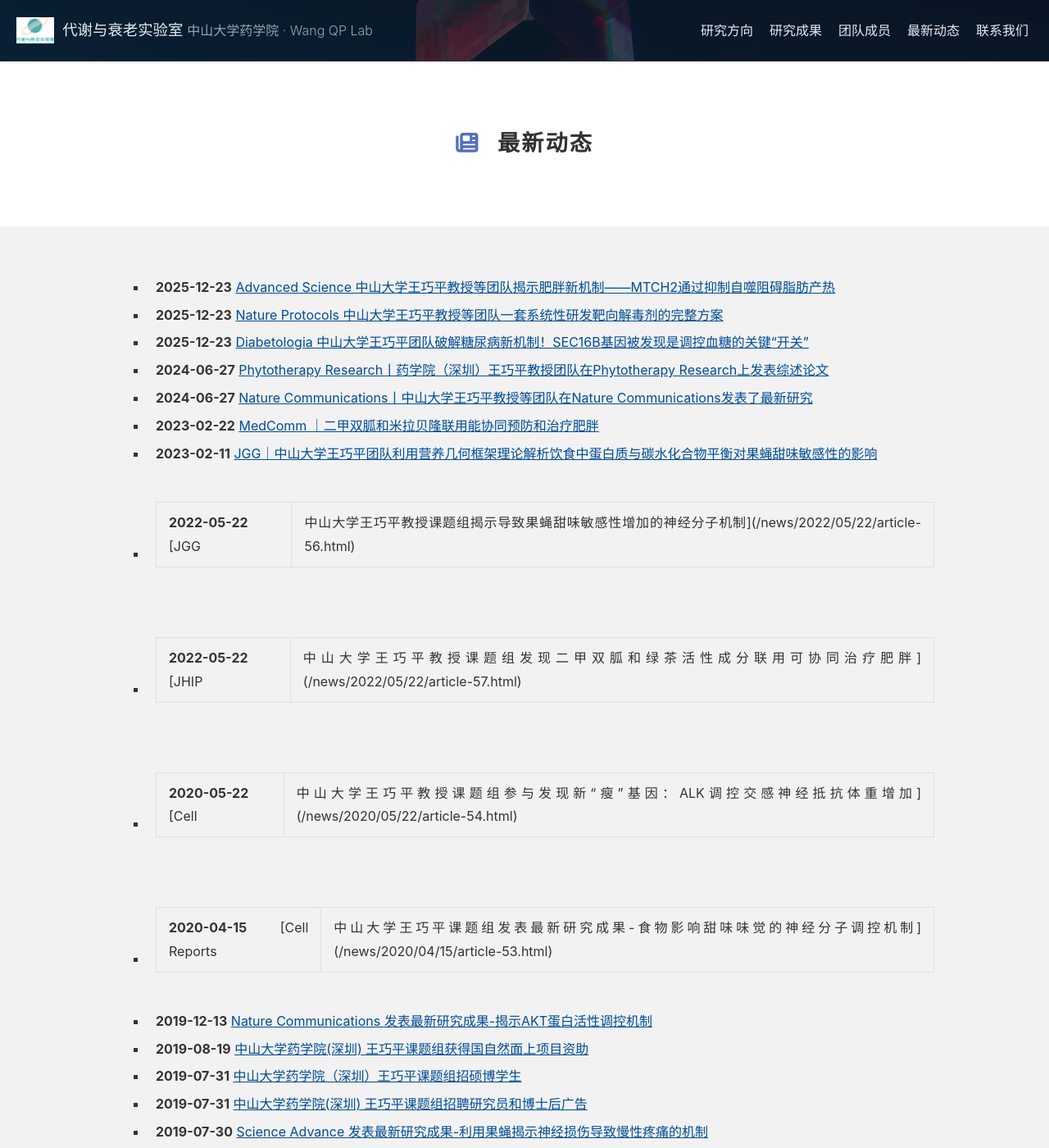
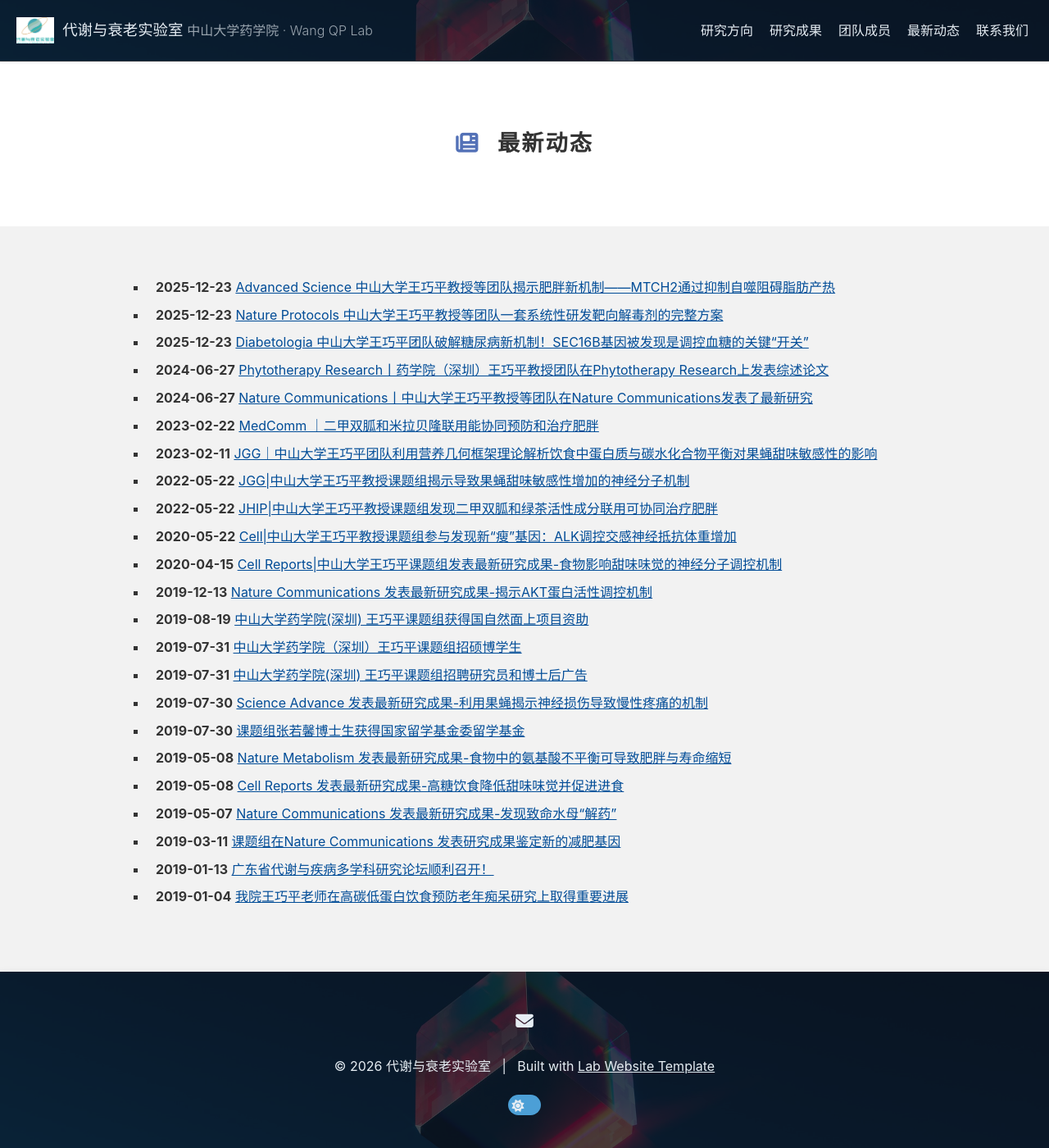
Before and after one commit to wangseeker/wangqp-lab, a Jekyll site: the page built from news/index.md, in a window 1280 px wide and 1400 px high. Shown: the whole window at 82% size. Built offline with Jekyll 4.4.1, drawn with Linux system fonts in a browser that asks for light colours; a style sheet for code colours, icons or effects is not loaded.

Commit message:
修复首页/动态页链接：改用 HTML 列表 + {% link %} 标签（标题中的管道符不再被 Kramdown 误判为表格分隔符）

```diff
--- a/news/index.md
+++ b/news/index.md
@@ -9,26 +9,28 @@ nav:
 
 {% include section.html %}
 
-- **2025-12-23** [Advanced Science 中山大学王巧平教授等团队揭示肥胖新机制——MTCH2通过抑制自噬阻碍脂肪产热]({{ "/news/2025/12/23/article-63.html" | relative_url }})
-- **2025-12-23** [Nature Protocols 中山大学王巧平教授等团队一套系统性研发靶向解毒剂的完整方案]({{ "/news/2025/12/23/article-64.html" | relative_url }})
-- **2025-12-23** [Diabetologia 中山大学王巧平团队破解糖尿病新机制！SEC16B基因被发现是调控血糖的关键“开关”]({{ "/news/2025/12/23/article-65.html" | relative_url }})
-- **2024-06-27** [Phytotherapy Research丨药学院（深圳）王巧平教授团队在Phytotherapy Research上发表综述论文]({{ "/news/2024/06/27/article-61.html" | relative_url }})
-- **2024-06-27** [Nature Communications丨中山大学王巧平教授等团队在Nature Communications发表了最新研究]({{ "/news/2024/06/27/article-62.html" | relative_url }})
-- **2023-02-22** [MedComm ｜二甲双胍和米拉贝隆联用能协同预防和治疗肥胖]({{ "/news/2023/02/22/article-59.html" | relative_url }})
-- **2023-02-11** [JGG｜中山大学王巧平团队利用营养几何框架理论解析饮食中蛋白质与碳水化合物平衡对果蝇甜味敏感性的影响]({{ "/news/2023/02/11/article-58.html" | relative_url }})
-- **2022-05-22** [JGG|中山大学王巧平教授课题组揭示导致果蝇甜味敏感性增加的神经分子机制]({{ "/news/2022/05/22/article-56.html" | relative_url }})
-- **2022-05-22** [JHIP|中山大学王巧平教授课题组发现二甲双胍和绿茶活性成分联用可协同治疗肥胖]({{ "/news/2022/05/22/article-57.html" | relative_url }})
-- **2020-05-22** [Cell|中山大学王巧平教授课题组参与发现新“瘦”基因：ALK调控交感神经抵抗体重增加]({{ "/news/2020/05/22/article-54.html" | relative_url }})
-- **2020-04-15** [Cell Reports|中山大学王巧平课题组发表最新研究成果-食物影响甜味味觉的神经分子调控机制]({{ "/news/2020/04/15/article-53.html" | relative_url }})
-- **2019-12-13** [Nature Communications 发表最新研究成果-揭示AKT蛋白活性调控机制]({{ "/news/2019/12/13/article-52.html" | relative_url }})
-- **2019-08-19** [中山大学药学院(深圳) 王巧平课题组获得国自然面上项目资助]({{ "/news/2019/08/19/article-51.html" | relative_url }})
-- **2019-07-31** [中山大学药学院（深圳）王巧平课题组招硕博学生]({{ "/news/2019/07/31/article-38.html" | relative_url }})
-- **2019-07-31** [中山大学药学院(深圳) 王巧平课题组招聘研究员和博士后广告]({{ "/news/2019/07/31/article-45.html" | relative_url }})
-- **2019-07-30** [Science Advance 发表最新研究成果-利用果蝇揭示神经损伤导致慢性疼痛的机制]({{ "/news/2019/07/30/article-46.html" | relative_url }})
-- **2019-07-30** [课题组张若馨博士生获得国家留学基金委留学基金]({{ "/news/2019/07/30/article-47.html" | relative_url }})
-- **2019-05-08** [Nature Metabolism 发表最新研究成果-食物中的氨基酸不平衡可导致肥胖与寿命缩短]({{ "/news/2019/05/08/article-43.html" | relative_url }})
-- **2019-05-08** [Cell Reports 发表最新研究成果-高糖饮食降低甜味味觉并促进进食]({{ "/news/2019/05/08/article-44.html" | relative_url }})
-- **2019-05-07** [Nature Communications 发表最新研究成果-发现致命水母“解药”]({{ "/news/2019/05/07/article-42.html" | relative_url }})
-- **2019-03-11** [课题组在Nature Communications 发表研究成果鉴定新的减肥基因]({{ "/news/2019/03/11/article-41.html" | relative_url }})
-- **2019-01-13** [广东省代谢与疾病多学科研究论坛顺利召开！]({{ "/news/2019/01/13/article-40.html" | relative_url }})
-- **2019-01-04** [我院王巧平老师在高碳低蛋白饮食预防老年痴呆研究上取得重要进展]({{ "/news/2019/01/04/article-37.html" | relative_url }})
+<ul class="news-list">
+  <li><strong>2025-12-23</strong> <a href="{% link _posts/2025-12-23-article-63.md %}">Advanced Science 中山大学王巧平教授等团队揭示肥胖新机制——MTCH2通过抑制自噬阻碍脂肪产热</a></li>
+  <li><strong>2025-12-23</strong> <a href="{% link _posts/2025-12-23-article-64.md %}">Nature Protocols 中山大学王巧平教授等团队一套系统性研发靶向解毒剂的完整方案</a></li>
+  <li><strong>2025-12-23</strong> <a href="{% link _posts/2025-12-23-article-65.md %}">Diabetologia 中山大学王巧平团队破解糖尿病新机制！SEC16B基因被发现是调控血糖的关键“开关”</a></li>
+  <li><strong>2024-06-27</strong> <a href="{% link _posts/2024-06-27-article-61.md %}">Phytotherapy Research丨药学院（深圳）王巧平教授团队在Phytotherapy Research上发表综述论文</a></li>
+  <li><strong>2024-06-27</strong> <a href="{% link _posts/2024-06-27-article-62.md %}">Nature Communications丨中山大学王巧平教授等团队在Nature Communications发表了最新研究</a></li>
+  <li><strong>2023-02-22</strong> <a href="{% link _posts/2023-02-22-article-59.md %}">MedComm ｜二甲双胍和米拉贝隆联用能协同预防和治疗肥胖</a></li>
+  <li><strong>2023-02-11</strong> <a href="{% link _posts/2023-02-11-article-58.md %}">JGG｜中山大学王巧平团队利用营养几何框架理论解析饮食中蛋白质与碳水化合物平衡对果蝇甜味敏感性的影响</a></li>
+  <li><strong>2022-05-22</strong> <a href="{% link _posts/2022-05-22-article-56.md %}">JGG|中山大学王巧平教授课题组揭示导致果蝇甜味敏感性增加的神经分子机制</a></li>
+  <li><strong>2022-05-22</strong> <a href="{% link _posts/2022-05-22-article-57.md %}">JHIP|中山大学王巧平教授课题组发现二甲双胍和绿茶活性成分联用可协同治疗肥胖</a></li>
+  <li><strong>2020-05-22</strong> <a href="{% link _posts/2020-05-22-article-54.md %}">Cell|中山大学王巧平教授课题组参与发现新“瘦”基因：ALK调控交感神经抵抗体重增加</a></li>
+  <li><strong>2020-04-15</strong> <a href="{% link _posts/2020-04-15-article-53.md %}">Cell Reports|中山大学王巧平课题组发表最新研究成果-食物影响甜味味觉的神经分子调控机制</a></li>
+  <li><strong>2019-12-13</strong> <a href="{% link _posts/2019-12-13-article-52.md %}">Nature Communications 发表最新研究成果-揭示AKT蛋白活性调控机制</a></li>
+  <li><strong>2019-08-19</strong> <a href="{% link _posts/2019-08-19-article-51.md %}">中山大学药学院(深圳) 王巧平课题组获得国自然面上项目资助</a></li>
+  <li><strong>2019-07-31</strong> <a href="{% link _posts/2019-07-31-article-38.md %}">中山大学药学院（深圳）王巧平课题组招硕博学生</a></li>
+  <li><strong>2019-07-31</strong> <a href="{% link _posts/2019-07-31-article-45.md %}">中山大学药学院(深圳) 王巧平课题组招聘研究员和博士后广告</a></li>
+  <li><strong>2019-07-30</strong> <a href="{% link _posts/2019-07-30-article-46.md %}">Science Advance 发表最新研究成果-利用果蝇揭示神经损伤导致慢性疼痛的机制</a></li>
+  <li><strong>2019-07-30</strong> <a href="{% link _posts/2019-07-30-article-47.md %}">课题组张若馨博士生获得国家留学基金委留学基金</a></li>
+  <li><strong>2019-05-08</strong> <a href="{% link _posts/2019-05-08-article-43.md %}">Nature Metabolism 发表最新研究成果-食物中的氨基酸不平衡可导致肥胖与寿命缩短</a></li>
+  <li><strong>2019-05-08</strong> <a href="{% link _posts/2019-05-08-article-44.md %}">Cell Reports 发表最新研究成果-高糖饮食降低甜味味觉并促进进食</a></li>
+  <li><strong>2019-05-07</strong> <a href="{% link _posts/2019-05-07-article-42.md %}">Nature Communications 发表最新研究成果-发现致命水母“解药”</a></li>
+  <li><strong>2019-03-11</strong> <a href="{% link _posts/2019-03-11-article-41.md %}">课题组在Nature Communications 发表研究成果鉴定新的减肥基因</a></li>
+  <li><strong>2019-01-13</strong> <a href="{% link _posts/2019-01-13-article-40.md %}">广东省代谢与疾病多学科研究论坛顺利召开！</a></li>
+  <li><strong>2019-01-04</strong> <a href="{% link _posts/2019-01-04-article-37.md %}">我院王巧平老师在高碳低蛋白饮食预防老年痴呆研究上取得重要进展</a></li>
+</ul>
```
Also changed, not shown: index.md (+5 -3 lines).
